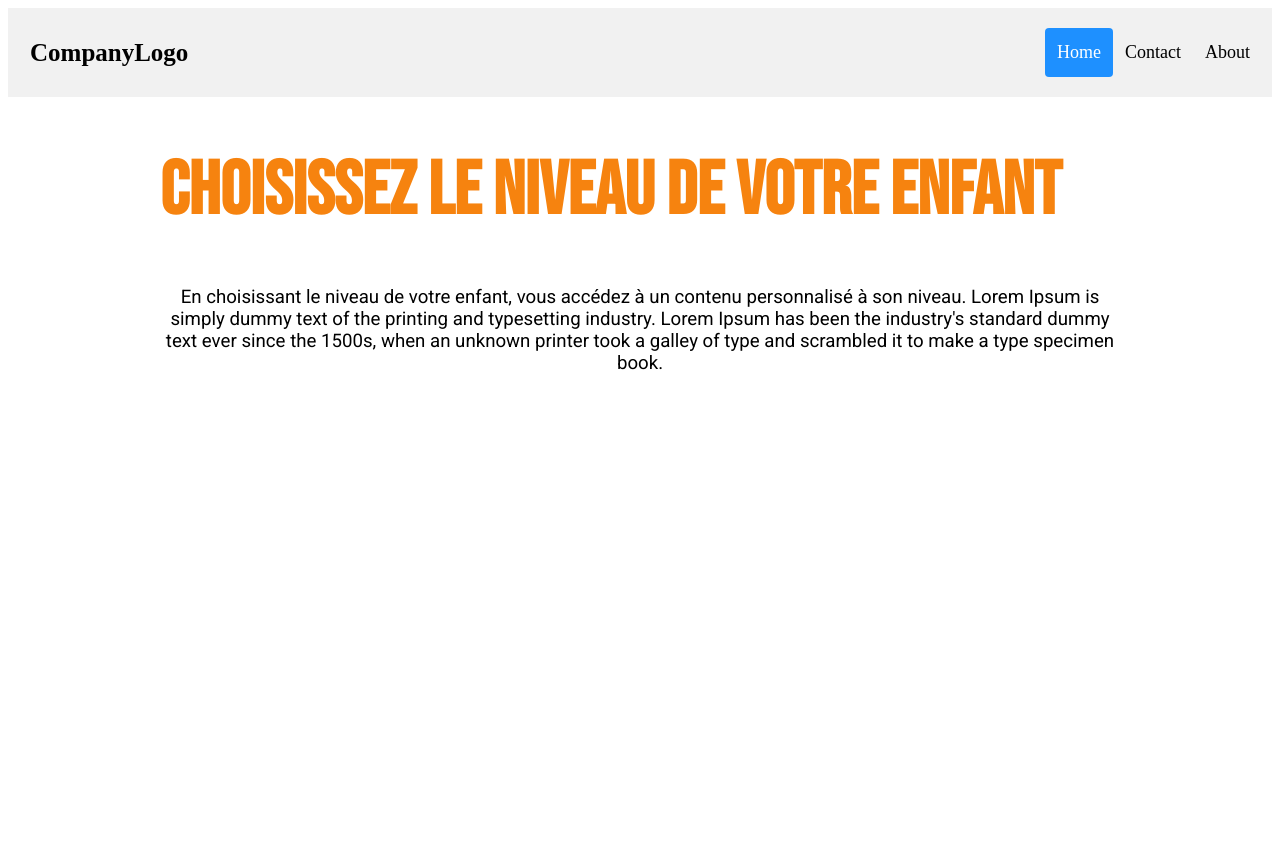
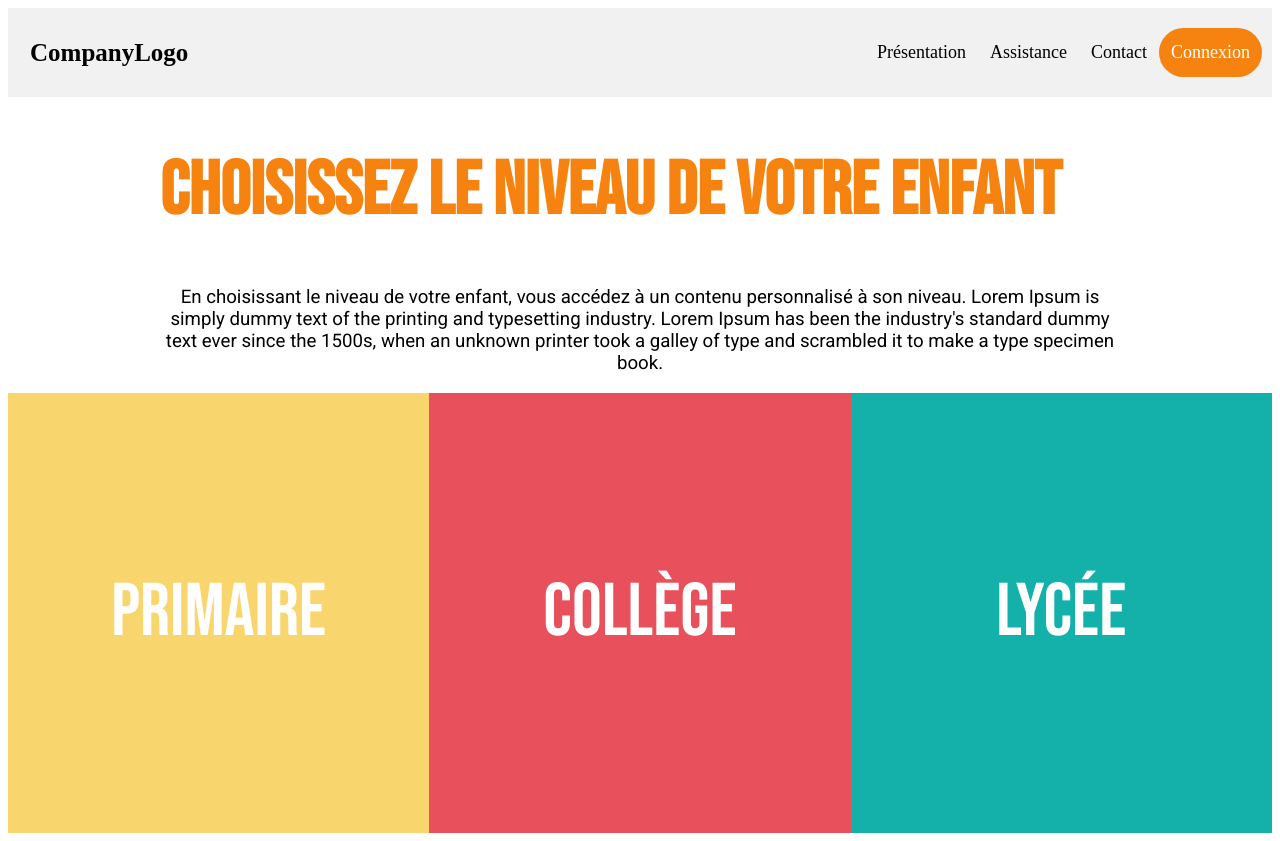
Before and after one commit to Nwadkoko/workshop_wis_2020, an Angular app: page / in a window 1280 px wide. Before the commit the page ends 800 px from the top, so only its background shows below. Built offline with nearby package versions, Linux system fonts and the light colour scheme.

Commit message:
Add level selection

```diff
--- a/src/app/app.component.html
+++ b/src/app/app.component.html
@@ -2,9 +2,10 @@
   <div class="header">
     <a href="#default" class="logo">CompanyLogo</a>
     <div class="header-right">
-      <a class="active" href="#home">Home</a>
-      <a href="#contact">Contact</a>
-      <a href="#about">About</a>
+      <a href="#presentation">Présentation</a>
+      <a href="#contact">Assistance</a>
+      <a href="#about">Contact</a>
+      <a class="connect-button" href="#connexion">Connexion</a>
     </div>
   </div>
 
@@ -20,4 +21,10 @@
       galley of type and scrambled it to make a type specimen book.
     </p>
   </div>
+
+  <div class="level-container">
+    <a href="#primaire">Primaire</a>
+    <a href="#college">Collège</a>
+    <a href="#lycee">Lycée</a>
+  </div>
 </header>
--- a/src/app/app.component.scss
+++ b/src/app/app.component.scss
@@ -33,9 +33,10 @@
 }
 
 /* Style the active/current link*/
-.header a.active {
-  background-color: dodgerblue;
+.header a.connect-button {
+  background-color:#f6830f;;
   color: white;
+  border-radius: 30px;
 }
 
 /* Float the link section to the right */
@@ -59,6 +60,37 @@
       text-align: center;
   }
 }
+
+.level-container {
+    display: flex;
+    flex-direction: row;
+    justify-content: space-around;
+
+    a {
+        text-decoration: none;
+        color: white;
+        background-color: red;
+        line-height: 440px;
+        font-family: "Bebas Neue";
+        font-size: 56pt;
+        text-align: center;
+        width: 500px;
+        height: 440px;
+    }
+
+    :nth-child(0n+1) {
+        background-color: #F9D56E !important;
+    }
+
+    :nth-child(0n+2) {
+        background-color: #E8505B !important;
+    }
+
+    :nth-child(0n+3) {
+        background-color: #14B1AB !important;
+    }
+
+}
 /* Add media queries for responsiveness - when the screen is 500px wide or less, stack the links on top of each other */
 @media screen and (max-width: 500px) {
   .header a {
```
Also changed, not shown: 1 other file (tests, documents, lock files or other folders).
